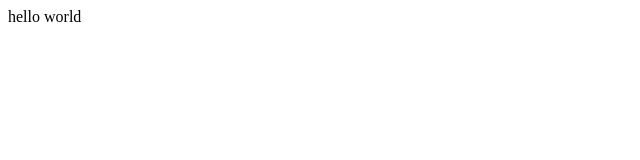
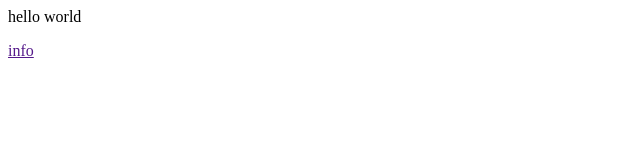
Before and after one commit to Menc0/gitdemo, a plain HTML site: page index.html in a window 1280 px wide. Shown: the full height of the page, 0-640 px from the left. Drawn offline with Linux system fonts and the light colour scheme.

Commit message:
Update index.html

```diff
--- a/index.html
+++ b/index.html
@@ -1 +1,2 @@
 <p>hello world</p>
+<a href = "">info</a>
```
